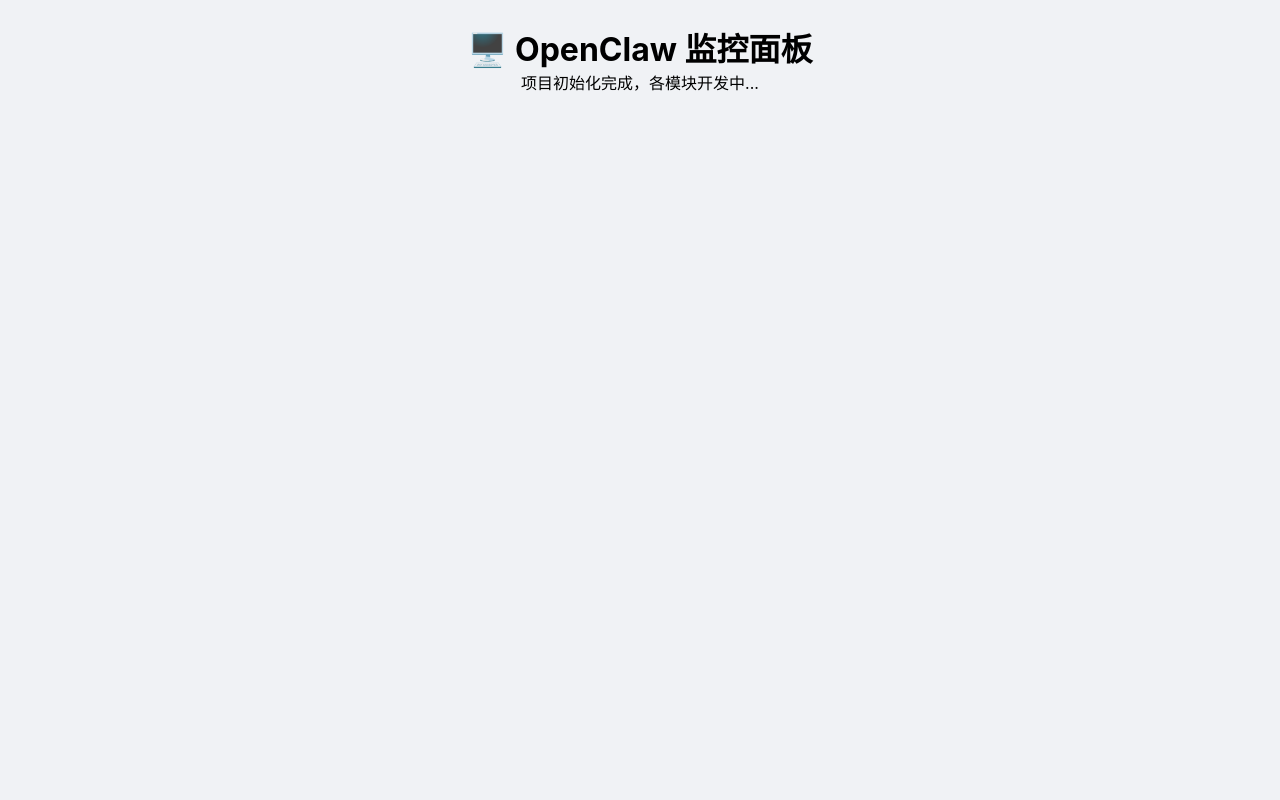
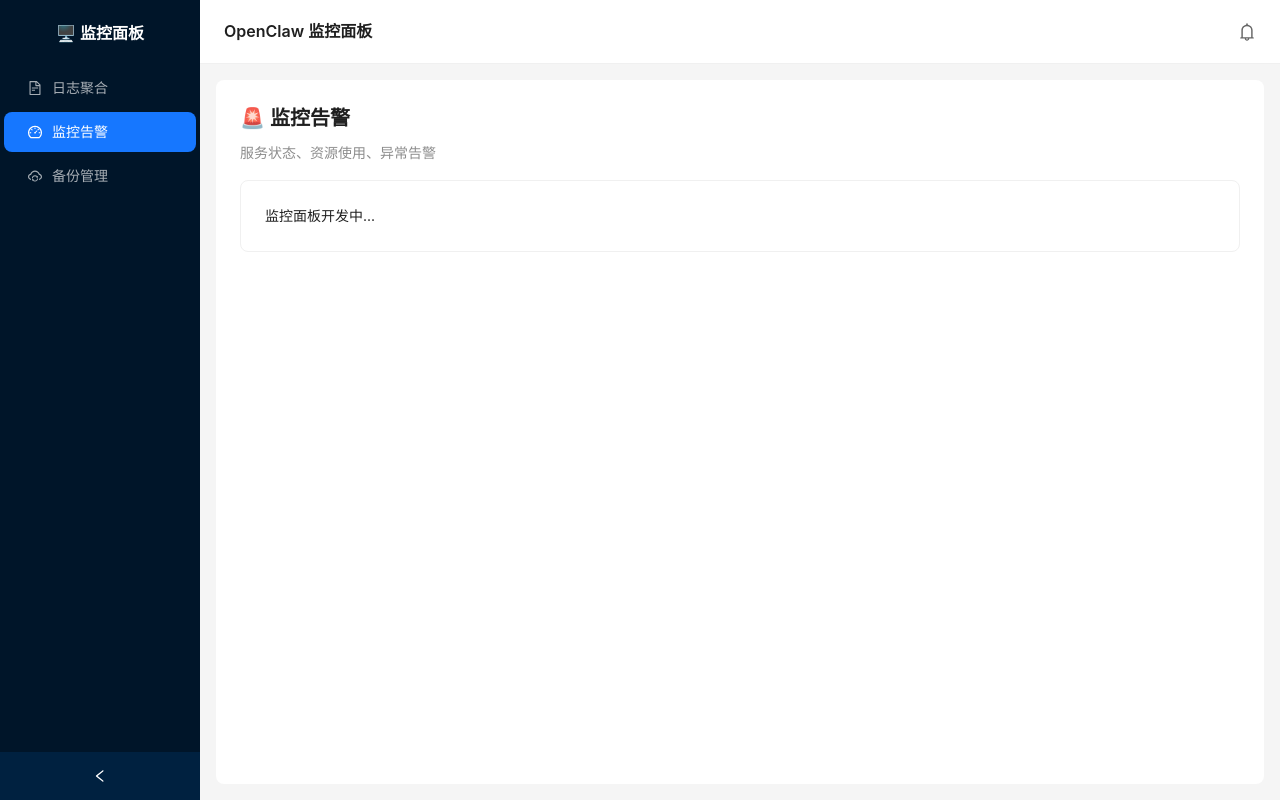
Before and after one commit to xiao-fengyu/monitor-UI, a React (Vite) app: page /monitor in a window 1280 px wide. Built offline with nearby package versions, Linux system fonts and the light colour scheme.

Commit message:
feat: Phase 3 前端基础布局 — 侧边栏路由、三个面板骨架、告警条、全局样式

```diff
--- a/src/index.html
+++ b/index.html
@@ -7,6 +7,6 @@
 </head>
 <body>
   <div id="root"></div>
-  <script type="module" src="/main.jsx"></script>
+  <script type="module" src="/src/main.jsx"></script>
 </body>
 </html>
--- a/src/App.jsx
+++ b/src/App.jsx
@@ -1,14 +1,19 @@
-import { ConfigProvider } from 'antd'
-import zhCN from 'antd/locale/zh_CN'
+import { Routes, Route, Navigate } from 'react-router-dom'
+import MainLayout from './components/Layout/MainLayout'
+import LogPanel from './components/LogPanel/LogPanel'
+import MonitorPanel from './components/MonitorPanel/MonitorPanel'
+import BackupPanel from './components/BackupPanel/BackupPanel'
 
 function App() {
   return (
-    <ConfigProvider locale={zhCN}>
-      <div style={{ padding: 24, textAlign: 'center' }}>
-        <h1>🖥️ OpenClaw 监控面板</h1>
-        <p>项目初始化完成，各模块开发中...</p>
-      </div>
-    </ConfigProvider>
+    <Routes>
+      <Route path="/" element={<MainLayout />}>
+        <Route index element={<Navigate to="/logs" replace />} />
+        <Route path="logs" element={<LogPanel />} />
+        <Route path="monitor" element={<MonitorPanel />} />
+        <Route path="backup" element={<BackupPanel />} />
+      </Route>
+    </Routes>
   )
 }
 
--- /dev/null
+++ b/src/components/BackupPanel/BackupPanel.jsx
@@ -0,0 +1,17 @@
+import { Card, Typography } from 'antd'
+
+const { Title, Text } = Typography
+
+function BackupPanel() {
+  return (
+    <div>
+      <Title level={4}>💾 备份管理</Title>
+      <Text type="secondary">Git 备份历史、手动触发、定时配置</Text>
+      <Card style={{ marginTop: 16 }}>
+        <Text>备份面板开发中...</Text>
+      </Card>
+    </div>
+  )
+}
+
+export default BackupPanel
--- /dev/null
+++ b/src/components/Layout/AlertBar.jsx
@@ -0,0 +1,15 @@
+import { Badge } from 'antd'
+import { BellOutlined } from '@ant-design/icons'
+
+function AlertBar() {
+  // TODO: 从 API 获取告警数量
+  const alertCount = 0
+
+  return (
+    <Badge count={alertCount} size="small">
+      <BellOutlined style={{ fontSize: 18, color: '#666' }} />
+    </Badge>
+  )
+}
+
+export default AlertBar
--- /dev/null
+++ b/src/components/Layout/MainLayout.jsx
@@ -0,0 +1,60 @@
+import { useState } from 'react'
+import { Outlet, useNavigate, useLocation } from 'react-router-dom'
+import { Layout, Menu, Typography } from 'antd'
+import {
+  FileTextOutlined,
+  DashboardOutlined,
+  CloudSyncOutlined,
+} from '@ant-design/icons'
+import AlertBar from './AlertBar'
+
+const { Sider, Content, Header } = Layout
+const { Text } = Typography
+
+const menuItems = [
+  { key: '/logs', icon: <FileTextOutlined />, label: '日志聚合' },
+  { key: '/monitor', icon: <DashboardOutlined />, label: '监控告警' },
+  { key: '/backup', icon: <CloudSyncOutlined />, label: '备份管理' },
+]
+
+function MainLayout() {
+  const navigate = useNavigate()
+  const location = useLocation()
+  const [collapsed, setCollapsed] = useState(false)
+
+  return (
+    <Layout style={{ minHeight: '100vh' }}>
+      <Sider collapsible collapsed={collapsed} onCollapse={setCollapsed} theme="dark">
+        <div style={{
+          height: 64, display: 'flex', alignItems: 'center', justifyContent: 'center',
+          color: '#fff', fontSize: collapsed ? 18 : 16, fontWeight: 600
+        }}>
+          {collapsed ? '🖥️' : '🖥️ 监控面板'}
+        </div>
+        <Menu
+          theme="dark"
+          mode="inline"
+          selectedKeys={[location.pathname]}
+          items={menuItems}
+          onClick={({ key }) => navigate(key)}
+        />
+      </Sider>
+
+      <Layout>
+        <Header style={{
+          background: '#fff', padding: '0 24px', display: 'flex',
+          alignItems: 'center', justifyContent: 'space-between',
+          borderBottom: '1px solid #f0f0f0'
+        }}>
+          <Text strong style={{ fontSize: 16 }}>OpenClaw 监控面板</Text>
+          <AlertBar />
+        </Header>
+        <Content style={{ margin: 16, padding: 24, background: '#fff', borderRadius: 8 }}>
+          <Outlet />
+        </Content>
+      </Layout>
+    </Layout>
+  )
+}
+
+export default MainLayout
--- /dev/null
+++ b/src/components/LogPanel/LogPanel.jsx
@@ -0,0 +1,17 @@
+import { Card, Typography } from 'antd'
+
+const { Title, Text } = Typography
+
+function LogPanel() {
+  return (
+    <div>
+      <Title level={4}>📝 日志聚合</Title>
+      <Text type="secondary">采集并展示系统日志，附带中文含义解释</Text>
+      <Card style={{ marginTop: 16 }}>
+        <Text>日志面板开发中...</Text>
+      </Card>
+    </div>
+  )
+}
+
+export default LogPanel
--- /dev/null
+++ b/src/components/MonitorPanel/MonitorPanel.jsx
@@ -0,0 +1,17 @@
+import { Card, Typography } from 'antd'
+
+const { Title, Text } = Typography
+
+function MonitorPanel() {
+  return (
+    <div>
+      <Title level={4}>🚨 监控告警</Title>
+      <Text type="secondary">服务状态、资源使用、异常告警</Text>
+      <Card style={{ marginTop: 16 }}>
+        <Text>监控面板开发中...</Text>
+      </Card>
+    </div>
+  )
+}
+
+export default MonitorPanel
--- a/src/main.jsx
+++ b/src/main.jsx
@@ -1,10 +1,13 @@
 import React from 'react'
 import ReactDOM from 'react-dom/client'
+import { BrowserRouter } from 'react-router-dom'
 import App from './App'
 import './styles/global.css'
 
 ReactDOM.createRoot(document.getElementById('root')).render(
   <React.StrictMode>
-    <App />
+    <BrowserRouter>
+      <App />
+    </BrowserRouter>
   </React.StrictMode>,
 )
```
Also changed, not shown: package.json (+10 -9 lines), 2 other files (tests, documents, lock files or other folders).
